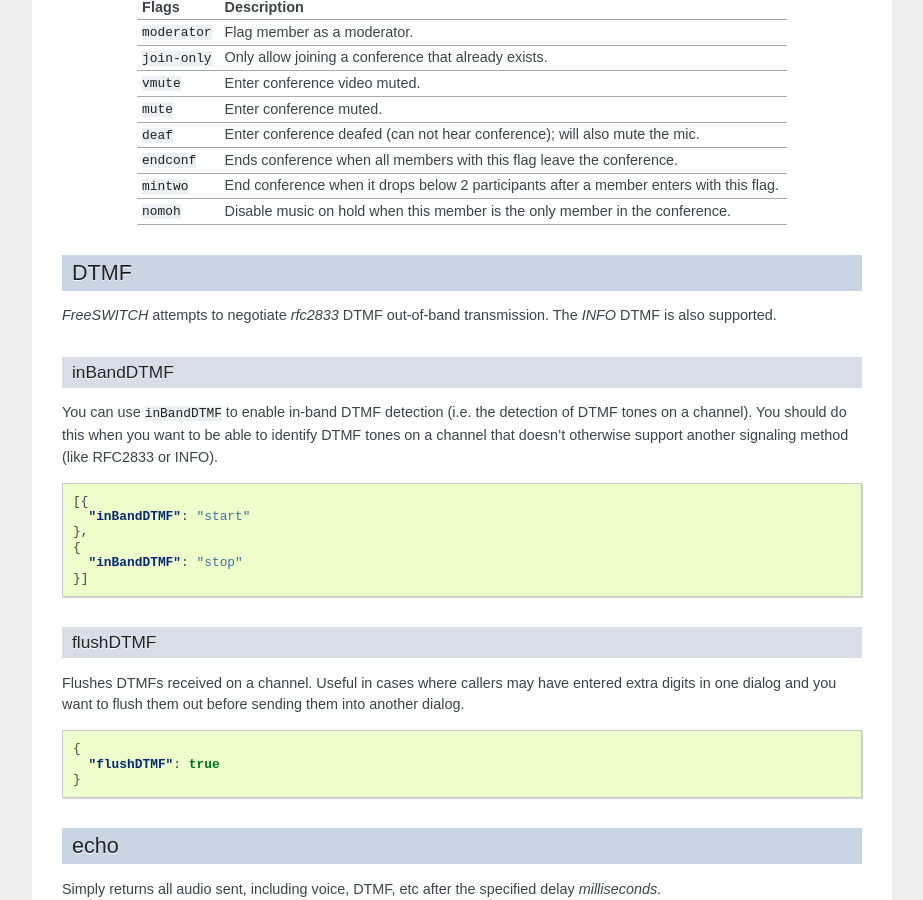
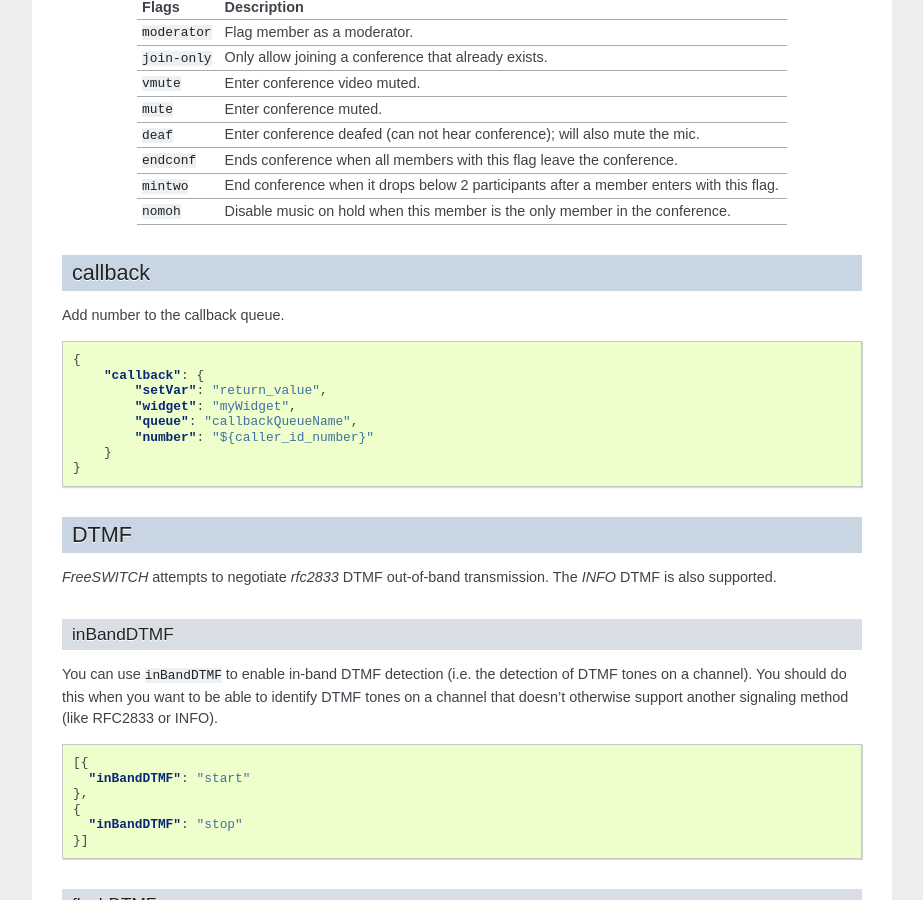
Before and after one commit to webitel/docs-en, a Sphinx documentation site: the page built from source/acr-applications.rst, in a window 1280 px wide and 900 px high, scrolled down 4061 px. Shown: the whole window, without its empty margins (198-1121 px from the left). Built offline with Sphinx 7.4.7, drawn with Linux system fonts in a browser that asks for light colours; some of the changed text lies outside the part shown.

Commit message:
callback and 3.8.1

```diff
--- a/source/acr-applications.rst
+++ b/source/acr-applications.rst
@@ -282,6 +282,24 @@ The inbound and outbound conference bridge service.
 +----------------+-----------------------------------------------------------------------------------------+
 | ``nomoh``      | Disable music on hold when this member is the only member in the conference.            |
 +----------------+-----------------------------------------------------------------------------------------+
+
+callback
+--------
+
+.. py:module:: callback
+
+Add number to the callback queue.
+
+.. code-block:: json
+
+    {
+        "callback": {
+            "setVar": "return_value",
+            "widget": "myWidget",
+            "queue": "callbackQueueName",
+            "number": "${caller_id_number}"
+        }
+    }
 
 DTMF
 ----
--- a/source/conf.py
+++ b/source/conf.py
@@ -60,7 +60,7 @@ author = u'Vitaly Kovalyshyn'
 # The short X.Y version.
 version = u'3.8'
 # The full version, including alpha/beta/rc tags.
-release = u'3.8.1'
+release = u'3.8.2'
 
 # The language for content autogenerated by Sphinx. Refer to documentation
 # for a list of supported languages.
```
